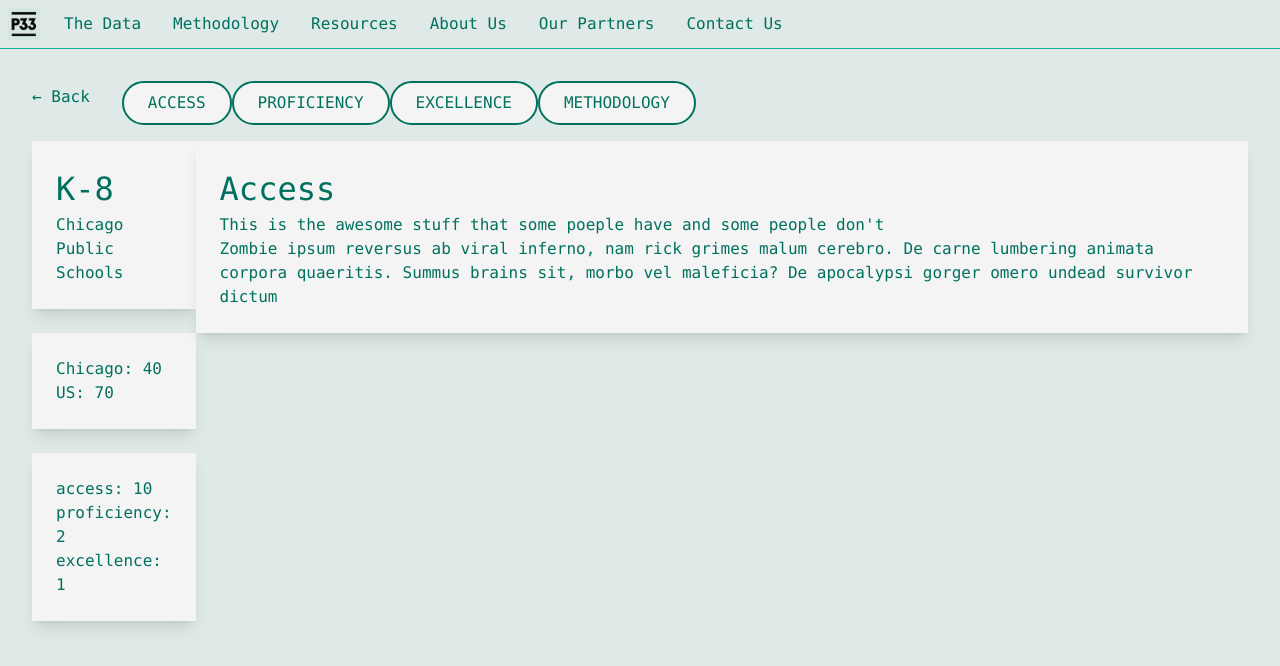
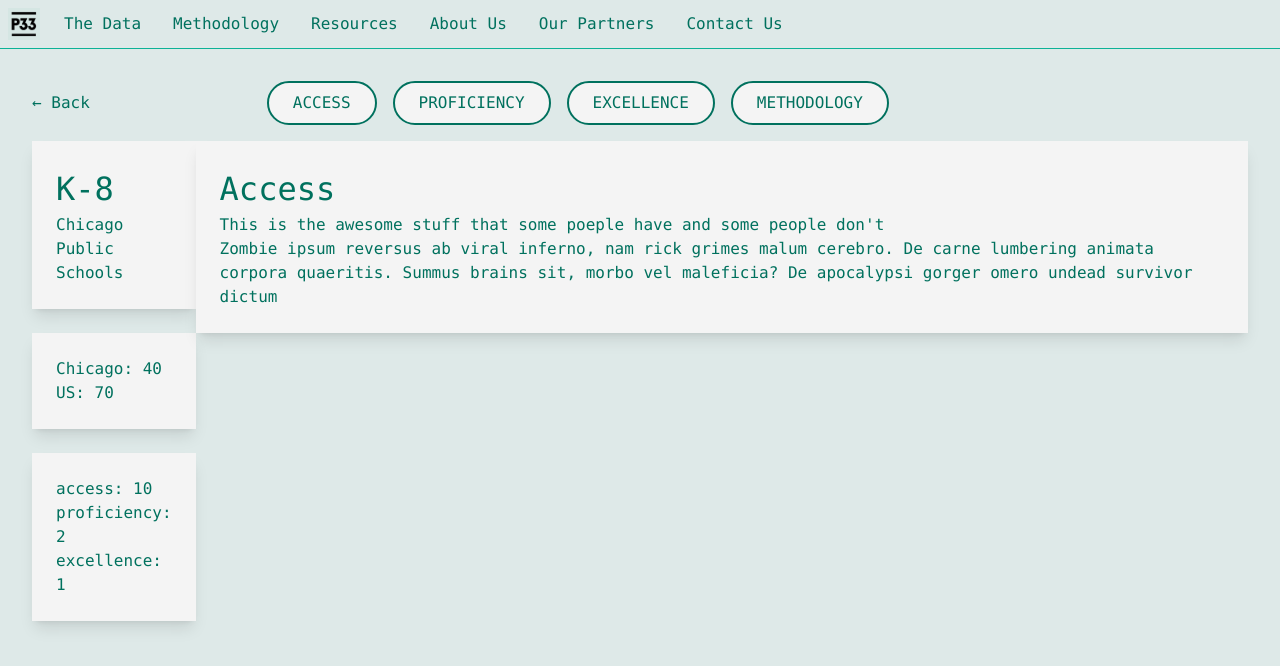
Before and after one commit to p33chicago/P33-DEI-dashboard-project, a SvelteKit app in the folder web/: page /career/access in a window 1280 px wide. Shown: the top 666 px of the page. Built offline with nearby package versions, Linux system fonts and the light colour scheme.

Commit message:
tweak subnav responsiveness

```diff
--- a/web/src/routes/(data)/+layout.svelte
+++ b/web/src/routes/(data)/+layout.svelte
@@ -1,5 +1,5 @@
-<a href="/" class="hidden md:flex flex-none leading-8">&larr; Back</a>
-<div class="hidden md:flex grow shrink-1">
+<a href="/" class="hidden md:flex items-center">&larr; Back</a>
+<div class="hidden md:flex justify-center items-center w-3/4 space-x-4 2xl:w-screen">
     <a class="bg-white border-2 rounded-full py-2 px-6 uppercase" href="access">Access</a>
     <a class="bg-white border-2 rounded-full py-2 px-6 uppercase" href="proficiency">Proficiency</a>
     <a class="bg-white border-2 rounded-full py-2 px-6 uppercase" href="excellence">Excellence</a>
```
